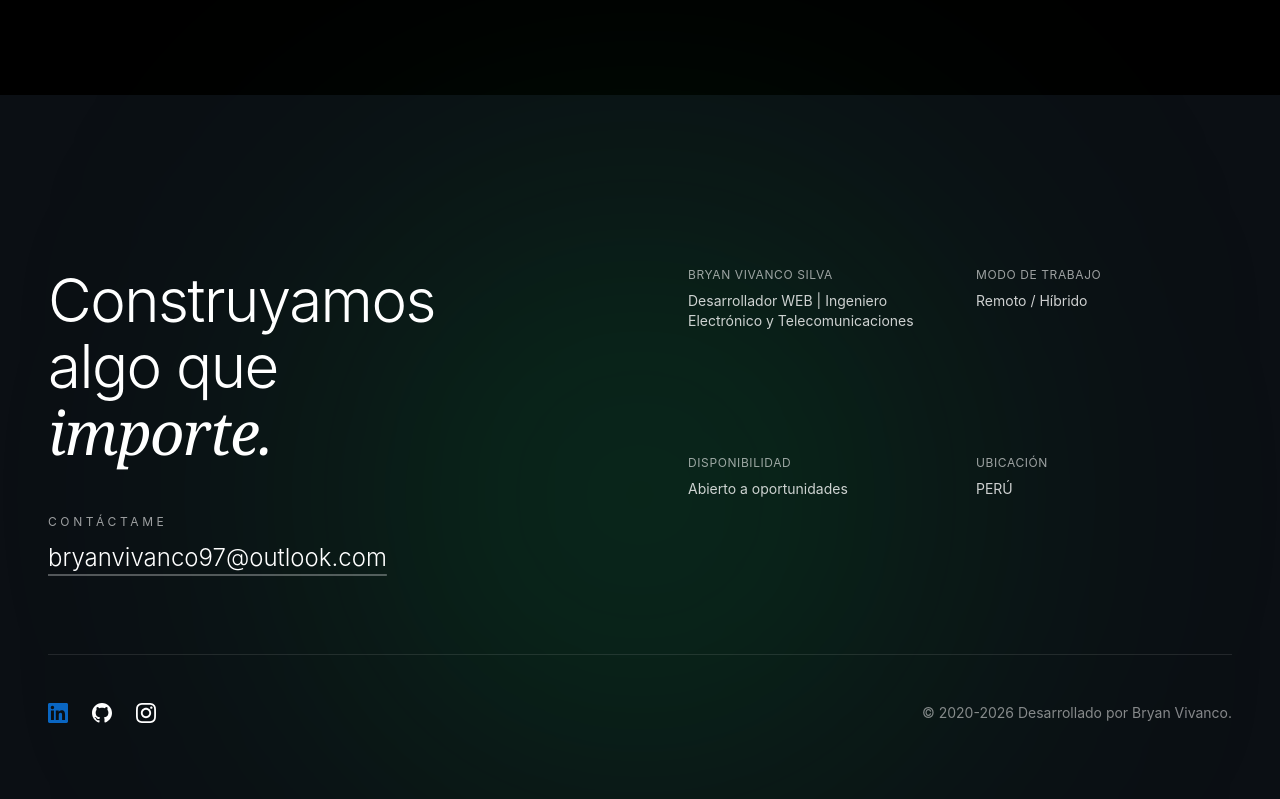
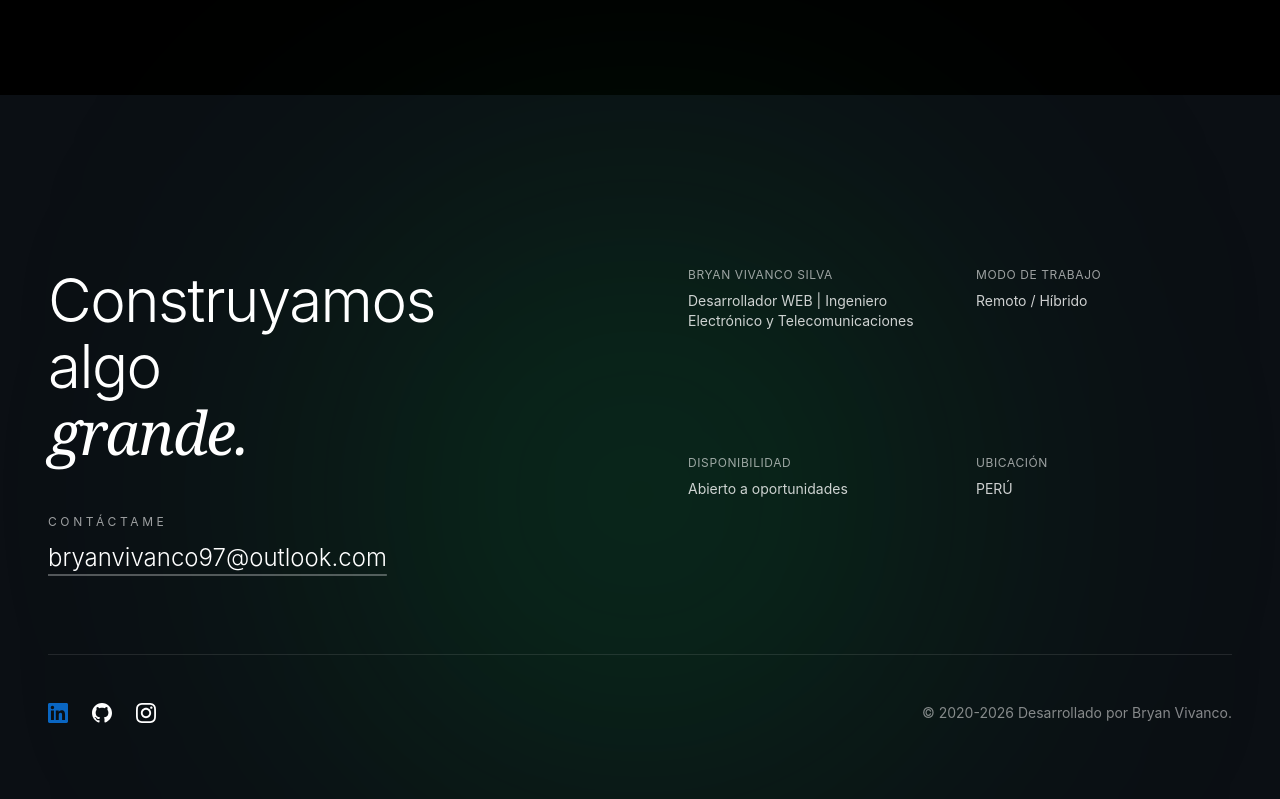
Before and after one commit to bryanvivancos/bjlinks-react-tailwind, a React (Vite) app: page / in a window 1280 px wide. Shown: the part 9945-10744 px from the top of the page. Built offline with nearby package versions, Linux system fonts and the light colour scheme; what @midudev/tailwind-animations would draw is missing.

Commit message:
Update footer heading text for clarity

```diff
--- a/src/components/FooterCTA.jsx
+++ b/src/components/FooterCTA.jsx
@@ -22,8 +22,8 @@ const FooterCTA = () => {
                         {/* Main Heading */}
                         <h2 className="text-white font-light text-4xl md:text-6xl leading-[1.1] tracking-tight">
                             Construyamos<br/>
-                            algo que<br/>
-                            <span className="italic font-serif"> importe.</span>
+                            algo<br/>
+                            <span className="italic font-serif"> grande.</span>
                         </h2>
 
                         {/* Email CTA */}
```
